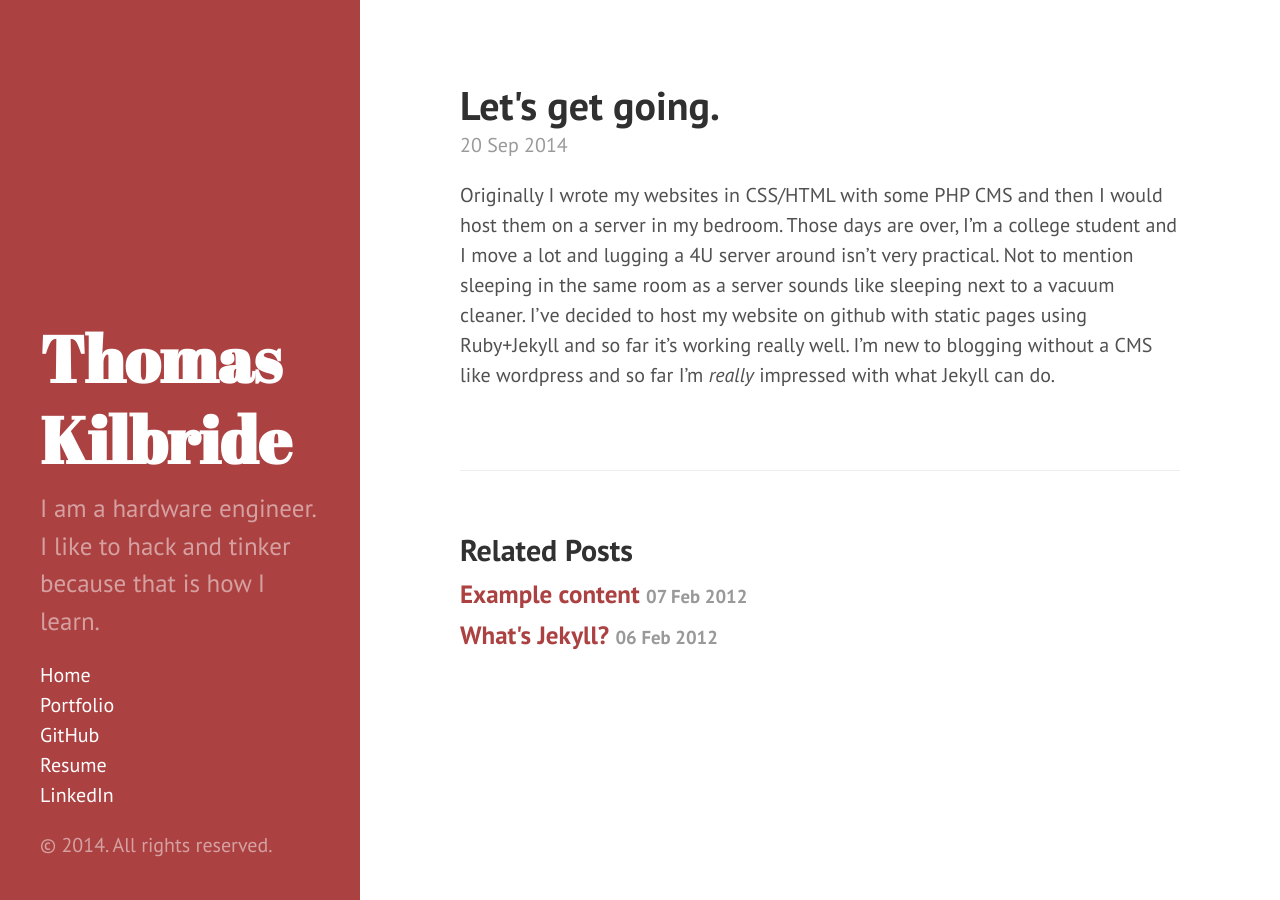
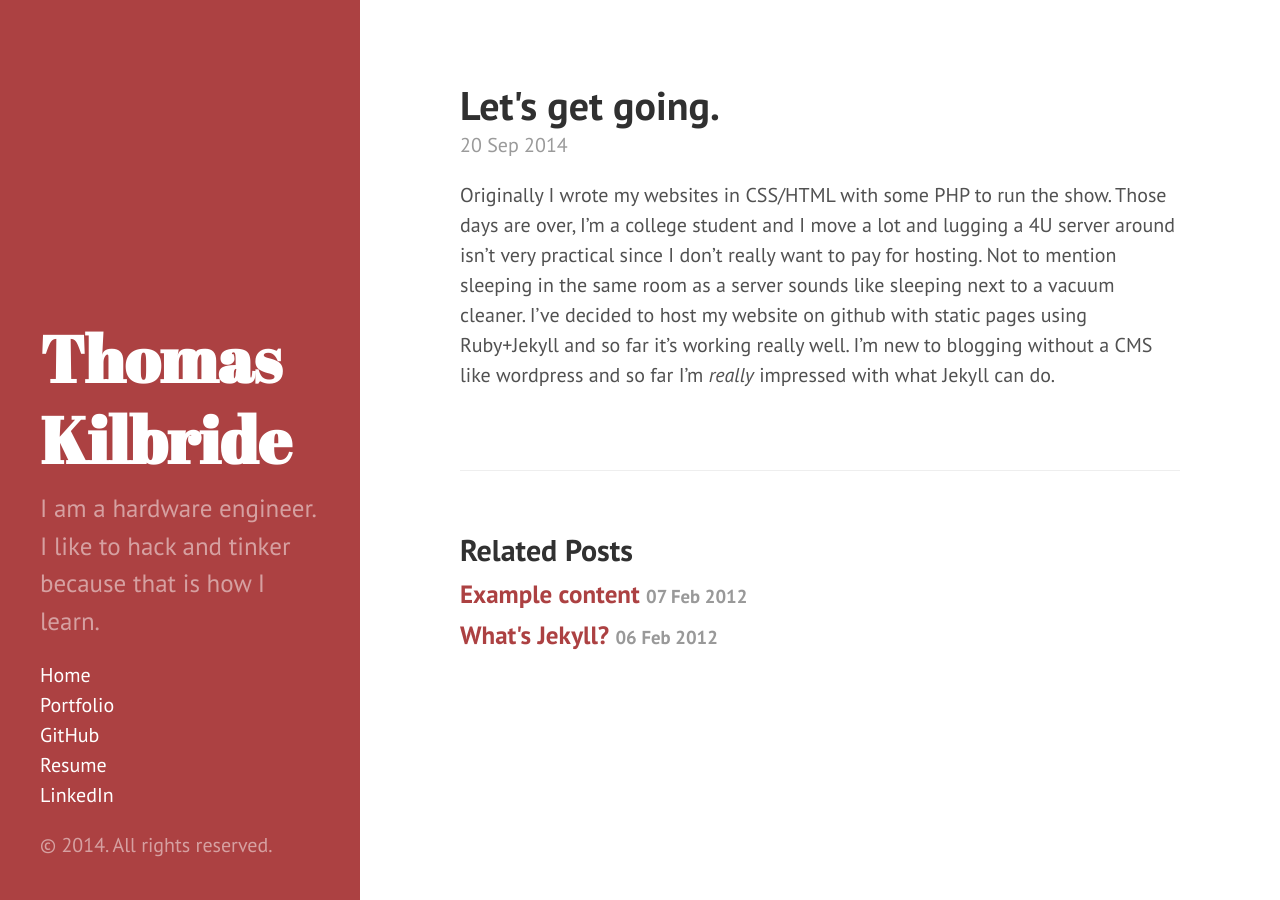
Before and after one commit to obnauticus/obnauticus.github.io, a Jekyll site: the page built from _posts/2014-09-20-first-post.md, in a window 1280 px wide. Built offline with Jekyll 4.4.1, drawn with Linux system fonts in a browser that asks for light colours; Markdown is read by kramdown in place of the engine named in the settings.

Commit message:
toast lel

```diff
--- a/_posts/2014-09-20-first-post.md
+++ b/_posts/2014-09-20-first-post.md
@@ -3,4 +3,4 @@ layout: post
 title: Let's get going.
 ---
 
-Originally I wrote my websites in CSS/HTML with some PHP CMS and then I would host them on a server in my bedroom. Those days are over, I'm a college student and I move a lot and lugging a 4U server around isn't very practical. Not to mention sleeping in the same room as a server sounds like sleeping next to a vacuum cleaner. I've decided to host my website on github with static pages using Ruby+Jekyll and so far it's working really well. I'm new to blogging without a CMS like wordpress and so far I'm <em>really</em> impressed with what Jekyll can do.
+Originally I wrote my websites in CSS/HTML with some PHP to run the show. Those days are over, I'm a college student and I move a lot and lugging a 4U server around isn't very practical since I don't really want to pay for hosting. Not to mention sleeping in the same room as a server sounds like sleeping next to a vacuum cleaner. I've decided to host my website on github with static pages using Ruby+Jekyll and so far it's working really well. I'm new to blogging without a CMS like wordpress and so far I'm <em>really</em> impressed with what Jekyll can do.
```
